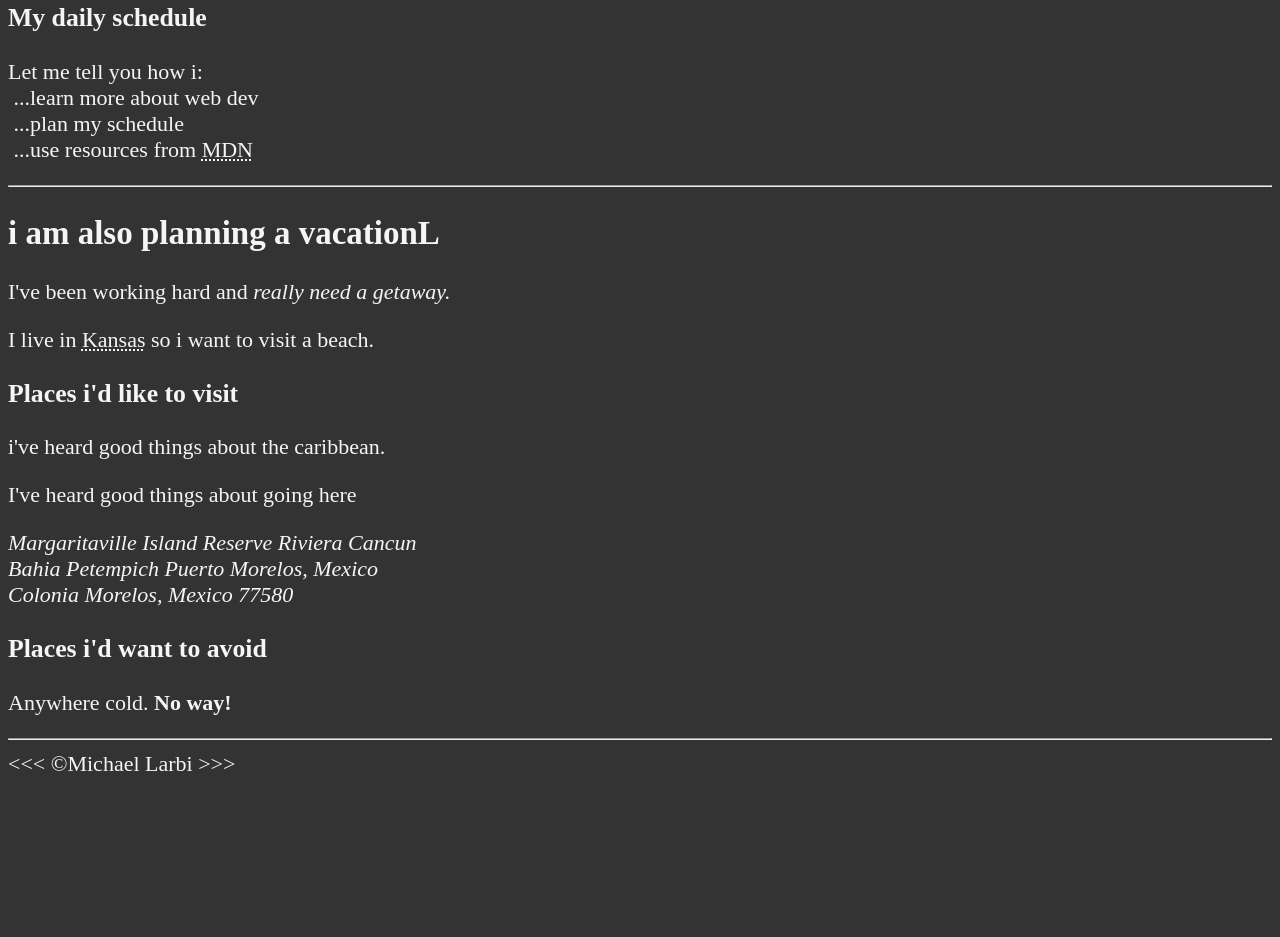
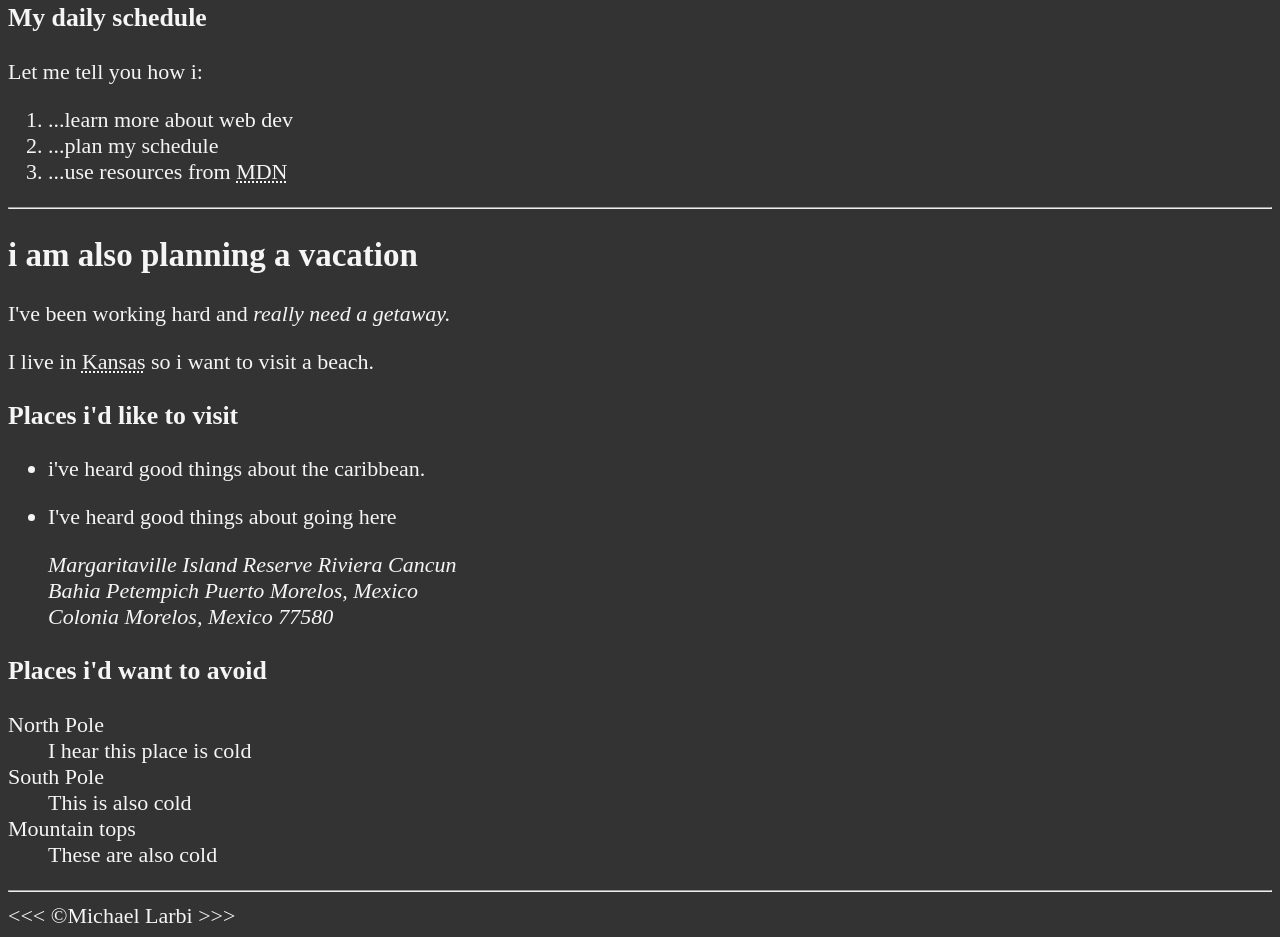
Before and after one commit to mickylarbi/dave-gray-html-tutorial, a plain HTML site: page index.html in a window 1280 px wide. Shown: the part 252-1189 px from the top of the page. Before the commit the page ends 1037 px from the top, so only its background shows below. Drawn offline with Linux system fonts and the light colour scheme.

Commit message:
lesson 04

```diff
--- a/index.html
+++ b/index.html
@@ -20,34 +20,48 @@
     <p>This is my first webpage.</p>
 
     <h3>My daily schedule</h3>
-    <p>
-      Let me tell you how i: <br />
-      &nbsp;...learn more about web dev <br />
-      &nbsp;...plan my schedule <br />
-      &nbsp;...use resources from
-      <abbr title="Mozilla Devoloper Network">MDN</abbr> <br />
-    </p>
+    <p>Let me tell you how i:</p>
+    <ol>
+      <li>...learn more about web dev</li>
+      <li>...plan my schedule</li>
+      <li>
+        ...use resources from <abbr title="Mozilla Devoloper Network">MDN</abbr>
+      </li>
+    </ol>
 
     <hr />
 
-    <h2>i am also planning a vacationL</h2>
+    <h2>i am also planning a vacation</h2>
     <p>I've been working hard and <em>really need a getaway.</em></p>
     <p>
       I live in <abbr title="kansas">Kansas</abbr> so i want to visit a beach.
     </p>
 
     <h3>Places i'd like to visit</h3>
-    <p>i've heard good things about the caribbean.</p>
+    <ul>
+      <li><p>i've heard good things about the caribbean.</p></li>
+      <li>
         <p>I've heard good things about going here</p>
         <address>
           Margaritaville Island Reserve Riviera Cancun <br />
           Bahia Petempich Puerto Morelos, Mexico <br />
           Colonia Morelos, Mexico 77580
         </address>
+      </li>
+    </ul>
 
     <!-- TODO: add more places -->
     <h3>Places i'd want to avoid</h3>
-    <p>Anywhere cold. <strong>No way!</strong></p>
+    <dl>
+      <dt>North Pole</dt>
+      <dd>I hear this place is cold</dd>
+
+      <dt>South Pole</dt>
+      <dd>This is also cold</dd>
+
+      <dt>Mountain tops</dt>
+      <dd>These are also cold</dd>
+    </dl>
 
     <hr />
 
```
Lines whose indentation alone changed are shown as unchanged.
